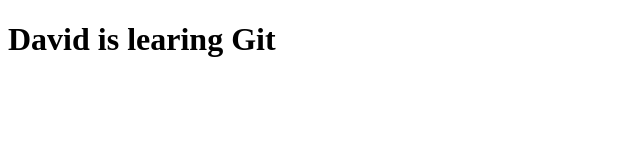
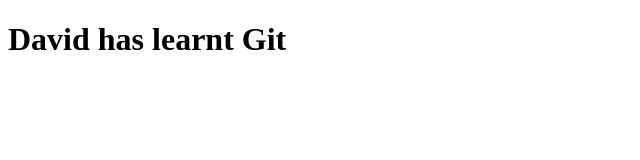
Before and after one commit to Sydwell/MMT300S_2016, a plain HTML site: page project_david/index.html in a window 1280 px wide. Shown: the whole page, without its empty margins (0-640 px from the left). Drawn offline with Linux system fonts and the light colour scheme.

Commit message:
Changed my index file to say I've learnt Git rather than learning Git

```diff
--- a/project_david/index.html
+++ b/project_david/index.html
@@ -1,10 +1,10 @@
 <!DOCTYPE html>
    <head>
      <title>
-       David is learning Git
+       David has learnt Git
      </title>
    </head>
    <body>
-     <h1>David is learing Git</h1>
+     <h1>David has learnt Git</h1>
    </body>
  </html>
```
